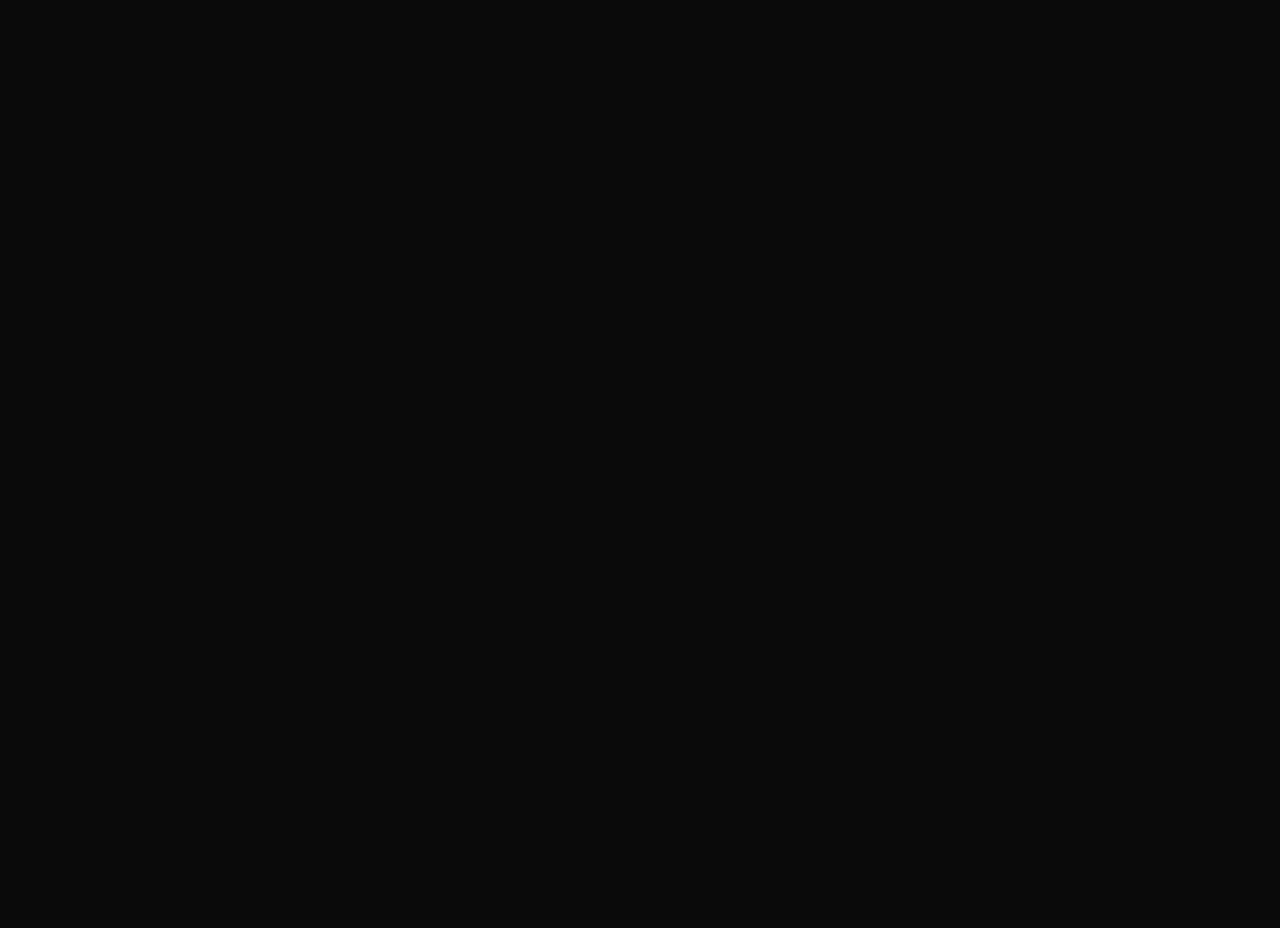
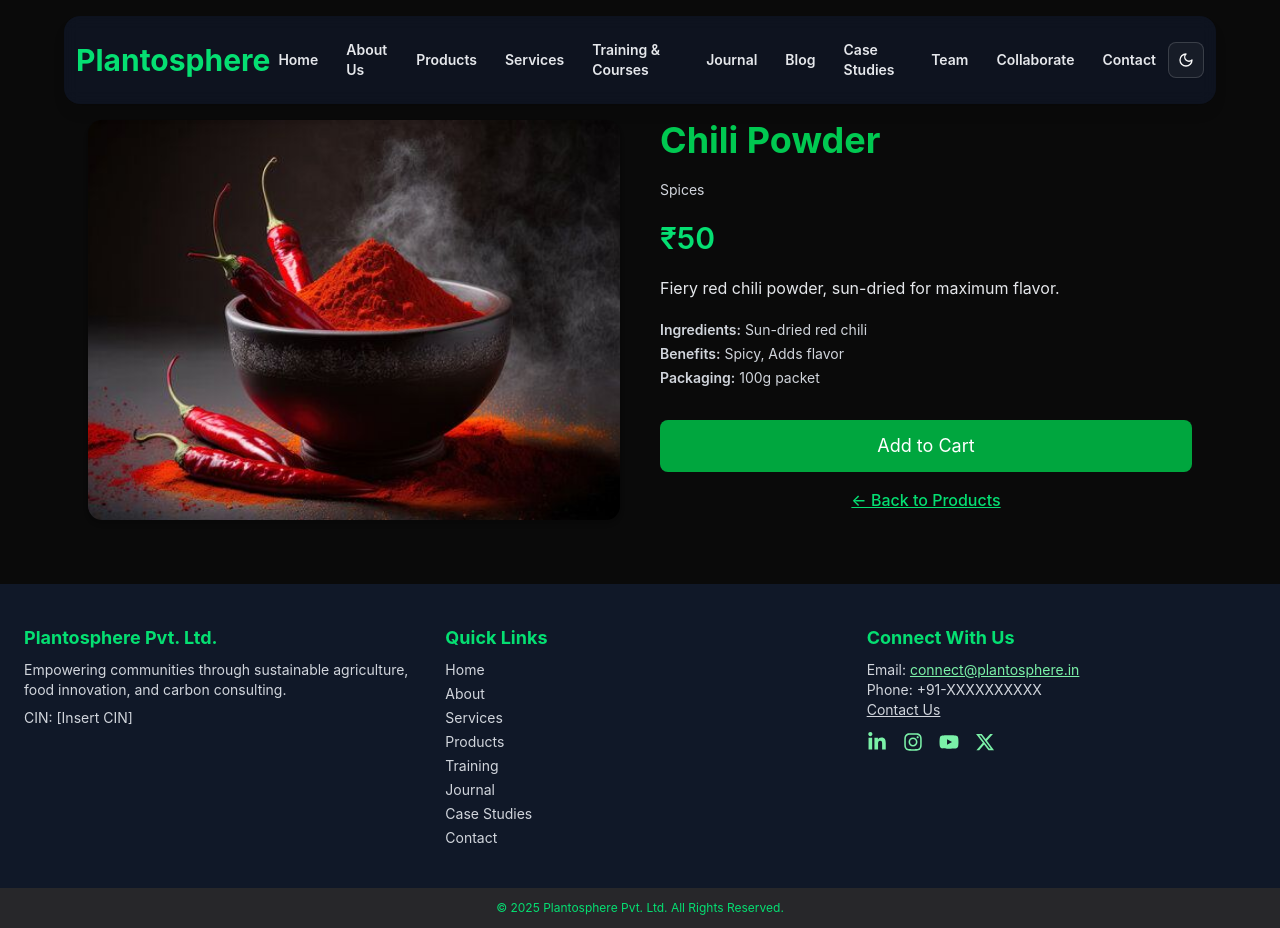
Before and after one commit to Pinku-code/Plantosphere, a React (Vite) app: page /products/chili-powder in a window 1280 px wide. Before the commit this address had no page. Before the commit the page ends 800 px from the top, so only its background shows below. Built offline with nearby package versions, Linux system fonts and the light colour scheme.

Commit message:
Product details page added

```diff
--- a/src/Routes.jsx
+++ b/src/Routes.jsx
@@ -12,12 +12,15 @@ import CollaboratePage from "./pages/Collaborate";
 import Team from "./pages/Team";
 import Contact from "./pages/Contact";
 import Plantos from "./pages/Plantos";
+import ProductDetails from "./pages/productDetails";
+
 
 const RoutesConfig = () => (
   <Routes>
       <Route path="/" element={<Home />} />
       <Route path="/about" element={<About />} />
       <Route path="/products" element={<Products />} />
+      <Route path="/products/:id" element={<ProductDetails />} />
       <Route path="/services" element={<Services />} />
       <Route path="/training" element={<Training />} />
       <Route path="/blog" element={<Blog />} />
--- /dev/null
+++ b/src/data/products.js
@@ -0,0 +1,66 @@
+// src/data/products.js
+import AppleJuice from "../assets/AppleJuice.jpg";
+import Atta from "../assets/Atta.jpg";
+import Tea from "../assets/DarjlingTea.jpg";
+import Turmeric from "../assets/Turmeric.jpg";
+import Chili from "../assets/Chilli.jpg";
+
+const products = [
+  {
+    id: "ice-apple-juice",
+    name: "Ice Apple Juice",
+    category: "Food Products",
+    price: "₹120",
+    image: AppleJuice,
+    ingredients: "Ice Apple, Lemon, Cane Sugar",
+    benefits: "Hydrating, Rich in nutrients",
+    packaging: "250ml glass bottle",
+    description: "A refreshing juice made from seasonal ice apples and lemon.",
+  },
+  {
+    id: "multigrain-atta",
+    name: "Multigrain Atta",
+    category: "Food Products",
+    price: "₹90",
+    image: Atta,
+    ingredients: "Wheat, Jowar, Bajra, Ragi, Barley",
+    benefits: "High in fiber, Good for digestion",
+    packaging: "1kg eco-pack",
+    description: "Nutritious flour mix made with multiple grains for daily health.",
+  },
+  {
+    id: "darjeeling-tea",
+    name: "Darjeeling Tea",
+    category: "Tea",
+    price: "₹200",
+    image: Tea,
+    ingredients: "Darjeeling loose-leaf",
+    benefits: "Antioxidant-rich, Refreshing",
+    packaging: "100g pouch",
+    description: "Premium Darjeeling tea sourced from Himalayan plantations.",
+  },
+  {
+    id: "organic-turmeric",
+    name: "Organic Turmeric",
+    category: "Spices",
+    price: "₹60",
+    image: Turmeric,
+    ingredients: "Dried turmeric root",
+    benefits: "Anti-inflammatory, Immunity booster",
+    packaging: "200g packet",
+    description: "Pure organic turmeric sourced directly from farmers.",
+  },
+  {
+    id: "chili-powder",
+    name: "Chili Powder",
+    category: "Spices",
+    price: "₹50",
+    image: Chili,
+    ingredients: "Sun-dried red chili",
+    benefits: "Spicy, Adds flavor",
+    packaging: "100g packet",
+    description: "Fiery red chili powder, sun-dried for maximum flavor.",
+  },
+];
+
+export default products;
--- a/src/pages/Products.jsx
+++ b/src/pages/Products.jsx
@@ -1,59 +1,8 @@
-// --- FILE: src/pages/Products.jsx ---
+// src/pages/Products.jsx
+import { Link } from "react-router-dom"; // or from 'next/link' in Next.js
+import products from "../data/products";
 import Header from "../components/Header";
 import Footer from "../components/Footer";
-import AppleJuice from "../assets/AppleJuice.jpg";
-import Atta from "../assets/Atta.jpg";
-import Tea from "../assets/DarjlingTea.jpg";
-import Turmeric from "../assets/Turmeric.jpg";
-import Chili from "../assets/Chilli.jpg";
-
-const products = [
-  {
-    name: "Ice Apple Juice",
-    category: "Food Products",
-    price: "₹120",
-    image: AppleJuice,
-    ingredients: "Ice Apple, Lemon, Cane Sugar",
-    benefits: "Hydrating, Rich in nutrients",
-    packaging: "250ml glass bottle",
-  },
-  {
-    name: "Multigrain Atta",
-    category: "Food Products",
-    price: "₹90",
-    image: Atta,
-    ingredients: "Wheat, Jowar, Bajra, Ragi, Barley",
-    benefits: "High in fiber, Good for digestion",
-    packaging: "1kg eco-pack",
-  },
-  {
-    name: "Darjeeling Tea",
-    category: "Tea",
-    price: "₹200",
-    image: Tea,
-    ingredients: "Darjeeling loose-leaf",
-    benefits: "Antioxidant-rich, Refreshing",
-    packaging: "100g pouch",
-  },
-  {
-    name: "Organic Turmeric",
-    category: "Spices",
-    price: "₹60",
-    image: Turmeric,
-    ingredients: "Dried turmeric root",
-    benefits: "Anti-inflammatory, Immunity booster",
-    packaging: "200g packet",
-  },
-  {
-    name: "Chili Powder",
-    category: "Spices",
-    price: "₹50",
-    image: Chili,
-    ingredients: "Sun-dried red chili",
-    benefits: "Spicy, Adds flavor",
-    packaging: "100g packet",
-  },
-];
 
 export default function Products() {
   return (
@@ -67,10 +16,11 @@ export default function Products() {
           Shop our agri-food, wellness, and gardening products online.
         </p>
         <div className="grid gap-8 grid-cols-1 md:grid-cols-3">
-          {products.map((product, i) => (
-            <div
-              key={i}
-              className="bg-white dark:bg-gray-800 rounded-lg shadow hover:shadow-lg transition p-4  border-green-100"
+          {products.map((product) => (
+            <Link
+              to={`/products/${product.id}`}
+              key={product.id}
+              className="bg-white dark:bg-gray-800 rounded-lg shadow hover:shadow-lg transition p-4 border-green-100"
             >
               <img
                 src={product.image}
@@ -84,19 +34,13 @@ export default function Products() {
                 <p className="text-sm text-gray-500 dark:text-gray-200 mb-1">{product.category}</p>
                 <p className="text-green-700 dark:text-green-500 font-semibold">{product.price}</p>
                 <p className="text-sm mt-2">
-                  <strong>Ingredients:</strong> {product.ingredients}
-                </p>
-                <p className="text-sm">
-                  <strong>Benefits:</strong> {product.benefits}
-                </p>
-                <p className="text-sm mb-2">
                   <strong>Packaging:</strong> {product.packaging}
                 </p>
                 <button className="mt-2 w-full bg-green-600 text-white py-2 rounded hover:bg-green-700 transition">
-                  Shop Now
+                  View Details
                 </button>
               </div>
-            </div>
+            </Link>
           ))}
         </div>
       </section>
--- /dev/null
+++ b/src/pages/productDetails.jsx
@@ -0,0 +1,74 @@
+import { useParams } from "react-router-dom";
+import products from "../data/products";
+import Header from "../components/Header";
+import Footer from "../components/Footer";
+
+export default function ProductDetails() {
+  const { id } = useParams();
+  const product = products.find((p) => p.id === id);
+
+  if (!product)
+    return <p className="text-center text-lg mt-20 text-red-500">Product not found</p>;
+
+  return (
+    <>
+      <Header />
+      <section className="py-16 px-6 max-w-6xl mx-auto mt-14">
+        <div className="grid grid-cols-1 md:grid-cols-2 gap-10 items-start">
+          {/* Product Image */}
+          <div className="rounded-xl overflow-hidden shadow-md">
+            <img
+              src={product.image}
+              alt={product.name}
+              className="w-full h-[400px] object-cover"
+            />
+          </div>
+
+          {/* Product Info */}
+          <div className="space-y-5">
+            <h2 className="text-4xl font-bold text-green-800 dark:text-green-500">
+              {product.name}
+            </h2>
+
+            <p className="text-sm text-gray-600 dark:text-gray-300">{product.category}</p>
+
+            <p className="text-3xl font-semibold text-green-700 dark:text-green-400">
+              {product.price}
+            </p>
+
+            <p className="text-base text-gray-700 dark:text-gray-200">
+              {product.description}
+            </p>
+
+            <ul className="text-sm space-y-1 text-gray-800 dark:text-gray-300">
+              <li>
+                <span className="font-semibold">Ingredients:</span> {product.ingredients}
+              </li>
+              <li>
+                <span className="font-semibold">Benefits:</span> {product.benefits}
+              </li>
+              <li>
+                <span className="font-semibold">Packaging:</span> {product.packaging}
+              </li>
+            </ul>
+
+            {/* CTA buttons */}
+            <div className="mt-8 flex flex-col gap-4">
+              <button className="bg-green-600 hover:bg-green-700 text-white py-3 px-6 rounded-md text-lg transition w-full">
+                Add to Cart
+              </button>
+
+              <a
+                href="/products"
+                className="text-green-700 dark:text-green-400 text-base font-medium underline text-center hover:text-green-800 transition"
+              >
+                ← Back to Products
+              </a>
+            </div>
+          </div>
+        </div>
+      </section>
+      <Footer />
+    </>
+  );
+}
```
